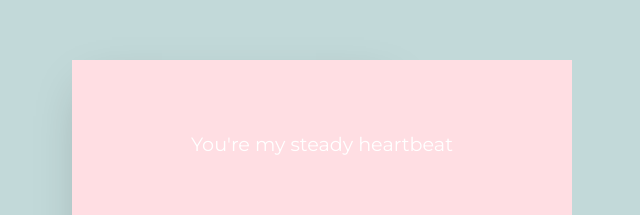
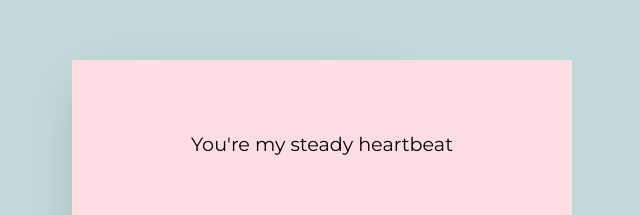
Before and after one commit to githubuser1087/randomwork, a plain HTML site: page index.html in a window 1280 px wide. Shown: the part 140-355 px from the top of the page, without its empty margins (418-1058 px from the left). Drawn offline with Linux system fonts and the light colour scheme.

Commit message:
Update style.css

```diff
--- a/style.css
+++ b/style.css
@@ -25,7 +25,7 @@
 }
 .page__1 {
   background-color: #FFDEE3;
-  color: #fff;
+  color: black;
   width: 100%;
   height: 100%;
   overflow: hidden;
@@ -40,7 +40,7 @@
 .page__1::after {
   content: "Dear Homeostasis, \a\a" "Thank you for maintaining stable internal conditions despite the external changes and thank you for keeping my temperature, pH, and nutrient levels within a stable range for my cells to function properly.\a" "Homeostasis is a key aspect in the body’s ability to maintain stable internal conditions necessary for primal functioning despite external fluctuations. It’s by far the most important part for sustaining life. One way it does this is by temperature regulation: when the body gets too hot, it triggers mechanisms like sweat to get rid of the heat and to cool down, and vice versa, when it gets too cold, shivering helps generate heat to raise the body’s temperature. In addition to that, homeostasis extends to various other physiological parameters, including pH balance, fluid balance, and oxygen levels. They’re all created by feedback loops involving hormones, nerves, and cellular processes. In conclusion, homeostasis is the body’s internal guardian; it maintains stability amidst ever-changing external environment. What is Homeostasis? (2019, March 7). Scientific American. https://www.scientificamerican.com/article/what-is-homeostasis/";
   font-size: 1rem;
-  color: #A4F29F;
+  color: black;
   /* Or any darker shade of pink */
   position: absolute;
   padding-top: 20px;
```
